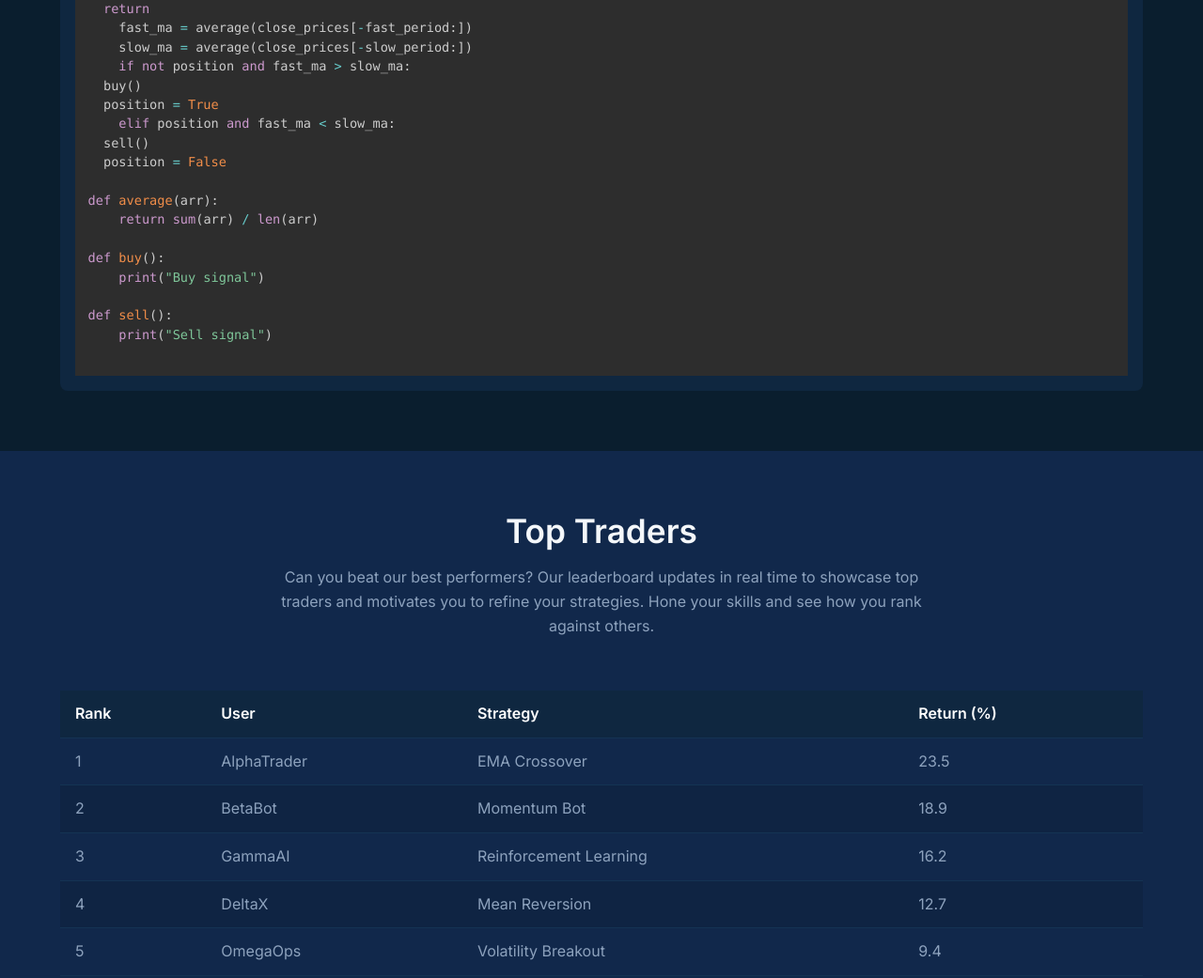
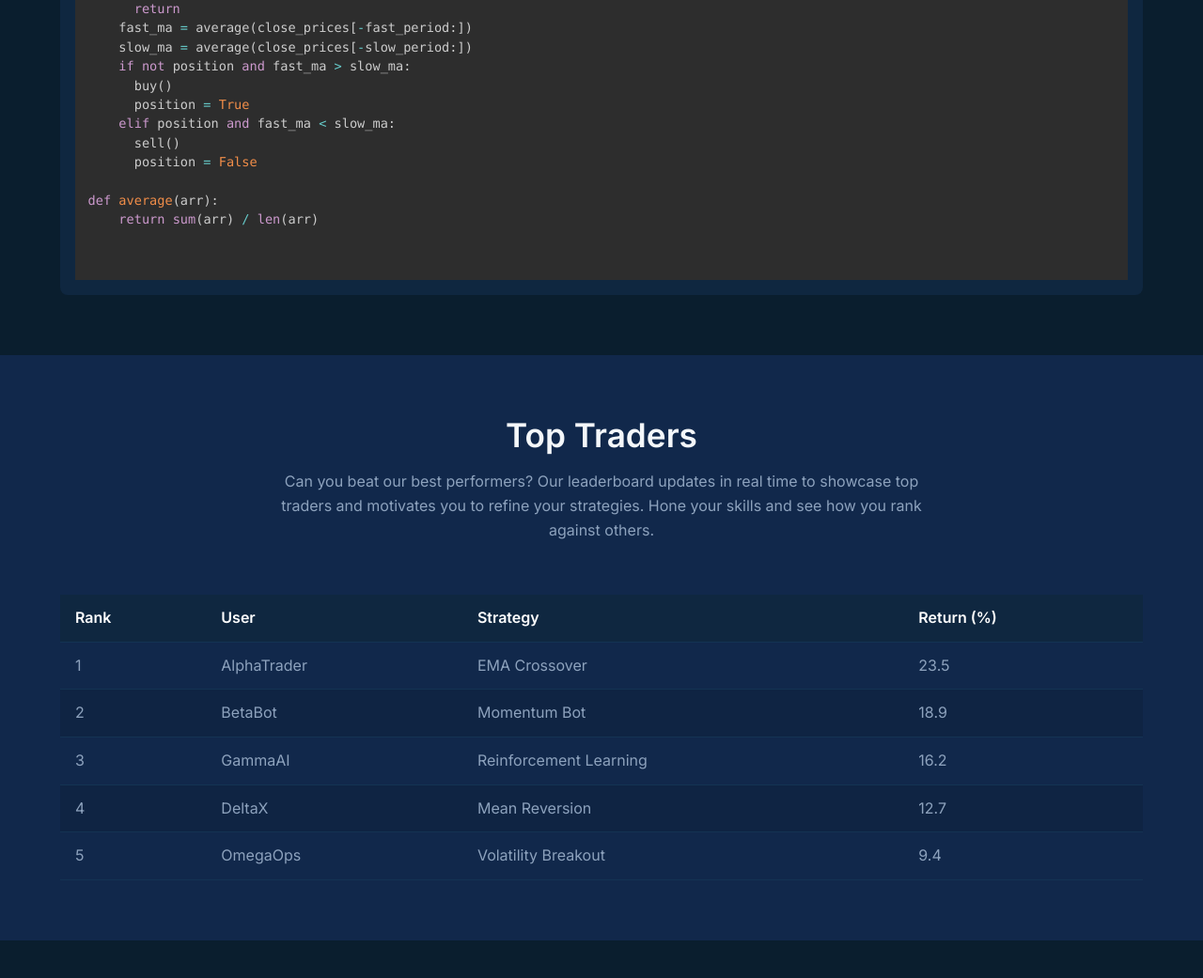
Before and after one commit to michael-stanin/codebull.site, a plain HTML site: page index.html in a window 1280 px wide. Shown: the part 4068-5109 px from the top of the page at 94% size. Drawn offline with nearby package versions, Linux system fonts and the light colour scheme.

Commit message:
Fix python bot sample

```diff
--- a/index.html
+++ b/index.html
@@ -229,24 +229,19 @@ def on_new_tick(price):
     global position
     close_prices.append(price)
     if len(close_prices) < slow_period:
-  return
+      return
     fast_ma = average(close_prices[-fast_period:])
     slow_ma = average(close_prices[-slow_period:])
     if not position and fast_ma > slow_ma:
-  buy()
-  position = True
+      buy()
+      position = True
     elif position and fast_ma < slow_ma:
-  sell()
-  position = False
+      sell()
+      position = False
 
 def average(arr):
     return sum(arr) / len(arr)
 
-def buy():
-    print("Buy signal")
-
-def sell():
-    print("Sell signal")
           </code></pre>
         </div>
       </div>
```
